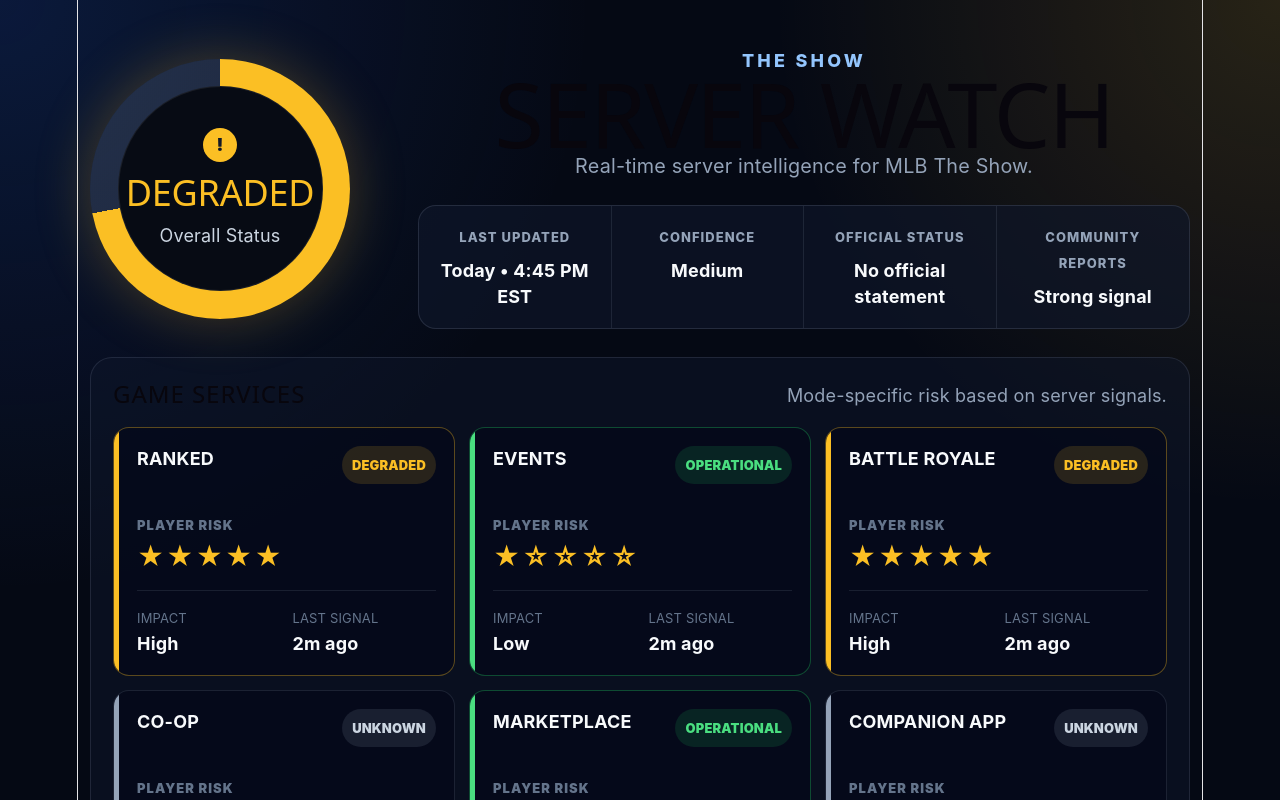
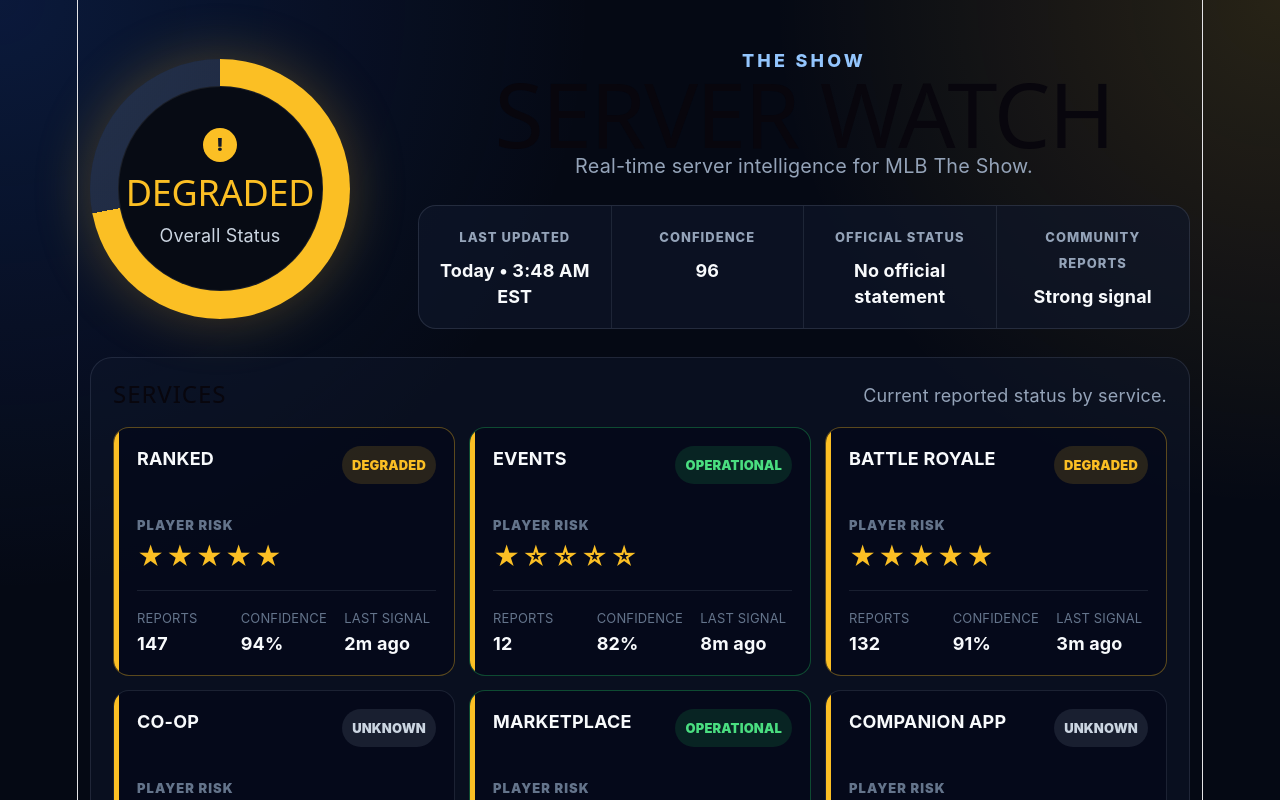
Before and after one commit to soquendo/show-server-watch, a React (Vite) app: page / in a window 1280 px wide. Shown: the top 800 px of the page. Built offline with nearby package versions, Linux system fonts and the light colour scheme.

Commit message:
Add status-driven theme class

```diff
--- a/src/App.css
+++ b/src/App.css
@@ -193,6 +193,8 @@
 
   .status-ring {
     margin: 0 auto;
+    box-shadow: 0 0 40px color-mix(in srgb, var(--theme-color) 35%, transparent);
+    /* box-shadow: 0 0 40px rgba(251, 191, 36, 0.25); */
   }
 }
 
@@ -258,7 +260,7 @@
 
 .card-footer {
   display: grid;
-  grid-template-columns: 1fr 1fr;
+  grid-template-columns: repeat(3, 1fr);
   gap: 12px;
   margin-top: 20px;
   padding-top: 14px;
@@ -392,23 +394,8 @@
 }
 
 .service-accent {
-  background: #94a3b8;
-}
-
-.service-card.operational .service-accent {
-  background: #4ade80;
-}
-
-.service-card.degraded .service-accent {
-  background: #fbbf24;
-}
-
-.service-card.major-outage .service-accent {
-  background: #f87171;
-}
-
-.service-card.unknown .service-accent {
-  background: #94a3b8;
+  background: var(--theme-color);
+  transition: background 0.35s ease;
 }
 
 .service-content {
@@ -435,3 +422,30 @@
   font-size: 1.45rem;
   letter-spacing: 0.08em;
 }
+
+.app-shell {
+  transition:
+    background 0.35s ease,
+    color 0.35s ease,
+    box-shadow 0.35s ease;
+}
+
+/* -------------------- */
+/* Dynamic Theme States */
+/* -------------------- */
+
+.app-shell.operational {
+  --theme-color: #22c55e;
+}
+
+.app-shell.degraded {
+  --theme-color: #fbbf24;
+}
+
+.app-shell.major-outage {
+  --theme-color: #ef4444;
+}
+
+.app-shell.unknown {
+  --theme-color: #94a3b8;
+}
--- a/src/App.jsx
+++ b/src/App.jsx
@@ -5,10 +5,13 @@
 import LiveSignals from './components/LiveSignals'
 import { overallStatus, onlineModes } from './data/statusData'
 import EventLog from './components/EventLog'
+import { getStatusClass } from './utils/statusUtils'
 
 function App() {
+  const appStatusClass = getStatusClass(overallStatus.status)
+
   return (
-    <main>
+    <main className={`app-shell ${appStatusClass}`}>
       <section className="hero-dashboard">
         <StatusRing status={overallStatus} />
 
@@ -23,8 +26,8 @@
 
       <section className="dashboard-panel">
         <div className="section-title">
-          <h2>Game Services</h2>
-          <p>Mode-specific risk based on server signals.</p>
+          <h2>Services</h2>
+          <p>Current reported status by service.</p>
         </div>
 
         <div className="service-grid">
--- a/src/components/LiveSignals.jsx
+++ b/src/components/LiveSignals.jsx
@@ -25,8 +25,8 @@
   return (
     <section className="dashboard-panel">
       <div className="section-title">
-        <h2>Live Signals</h2>
-        <p>Signals used to estimate current server health.</p>
+        <h2>Evidence</h2>
+        <p>Signals currently shaping the status estimate.</p>
       </div>
 
       <div className="signal-grid">
--- a/src/components/ModeCard.jsx
+++ b/src/components/ModeCard.jsx
@@ -9,7 +9,7 @@
 
       <div className="service-content">
         <div className="service-card-header">
-          <h3>{mode.name}</h3>
+          <h3>{mode.displayName}</h3>
           <span className={`status-pill ${statusClass}`}>
             {mode.status}
           </span>
@@ -17,18 +17,23 @@
 
         <div className="risk-block">
           <span>Player Risk</span>
-          <strong>{getRiskStars(mode.impact)}</strong>
+          <strong>{getRiskStars(mode.playerRisk)}</strong>
         </div>
 
         <div className="card-footer">
           <div>
-            <span>Impact</span>
-            <strong>{mode.impact}</strong>
+            <span>Reports</span>
+            <strong>{mode.reports}</strong>
+          </div>
+
+          <div>
+            <span>Confidence</span>
+            <strong>{mode.confidence}%</strong>
           </div>
 
           <div>
             <span>Last Signal</span>
-            <strong>2m ago</strong>
+            <strong>{mode.lastSignalMinutes}m ago</strong>
           </div>
         </div>
       </div>
--- a/src/components/StatusRing.jsx
+++ b/src/components/StatusRing.jsx
@@ -1,6 +1,10 @@
+import { getStatusClass } from "../utils/statusUtils"
+
 function StatusRing({ status }) {
+  const statusClass = getStatusClass(status.status)
+
   return (
-    <div className="status-ring">
+    <div className={`status-ring ${statusClass}`}>
       <div className="ring-inner">
         <span className="status-icon">!</span>
         <h2>{status.status}</h2>
--- a/src/data/statusData.js
+++ b/src/data/statusData.js
@@ -2,47 +2,76 @@
 
 export const overallStatus = {
   status: STATUS.DEGRADED,
-  confidence: "Medium",
-  updated: "Today • 4:45 PM EST",
-  summary:
-    "Community reports indicate connectivity issues affecting some online modes.",
+  confidence: 96,
+  updated: "Today • 3:48 AM EST",
+  summary: "Elevated community reports across online services.",
 }
 
 export const onlineModes = [
   {
     id: 1,
-    name: "Ranked",
+    service: "ranked",
+    displayName: "Ranked",
     status: STATUS.DEGRADED,
-    impact: "High",
+    playerRisk: "High",
+    confidence: 94,
+    lastSignalMinutes: 2,
+    reports: 147,
+    officialStatement: false,
   },
   {
     id: 2,
-    name: "Events",
+    service: "events",
+    displayName: "Events",
     status: STATUS.OPERATIONAL,
-    impact: "Low",
+    playerRisk: "Low",
+    confidence: 82,
+    lastSignalMinutes: 8,
+    reports: 12,
+    officialStatement: false,
   },
   {
     id: 3,
-    name: "Battle Royale",
+    service: "battle-royale",
+    displayName: "Battle Royale",
     status: STATUS.DEGRADED,
-    impact: "High",
+    playerRisk: "High",
+    confidence: 91,
+    lastSignalMinutes: 3,
+    reports: 132,
+    officialStatement: false,
   },
   {
     id: 4,
-    name: "Co-op",
+    service: "co-op",
+    displayName: "Co-op",
     status: STATUS.UNKNOWN,
-    impact: "Medium",
+    playerRisk: "Medium",
+    confidence: 48,
+    lastSignalMinutes: 18,
+    reports: 21,
+    officialStatement: false,
   },
   {
     id: 5,
-    name: "Marketplace",
+    service: "marketplace",
+    displayName: "Marketplace",
     status: STATUS.OPERATIONAL,
-    impact: "Low",
+    playerRisk: "Low",
+    confidence: 88,
+    lastSignalMinutes: 5,
+    reports: 9,
+    officialStatement: false,
   },
   {
     id: 6,
-    name: "Companion App",
+    service: "companion-app",
+    displayName: "Companion App",
     status: STATUS.UNKNOWN,
-    impact: "Low",
+    playerRisk: "Low",
+    confidence: 52,
+    lastSignalMinutes: 14,
+    reports: 18,
+    officialStatement: false,
   },
 ]
```
